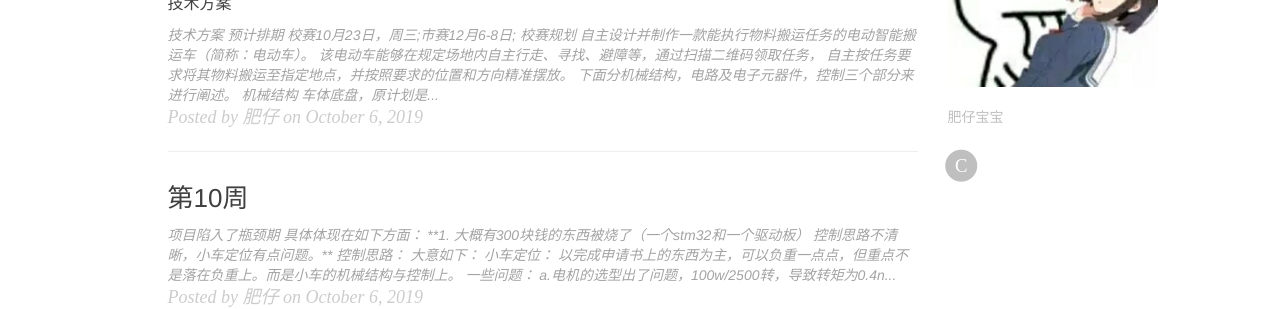
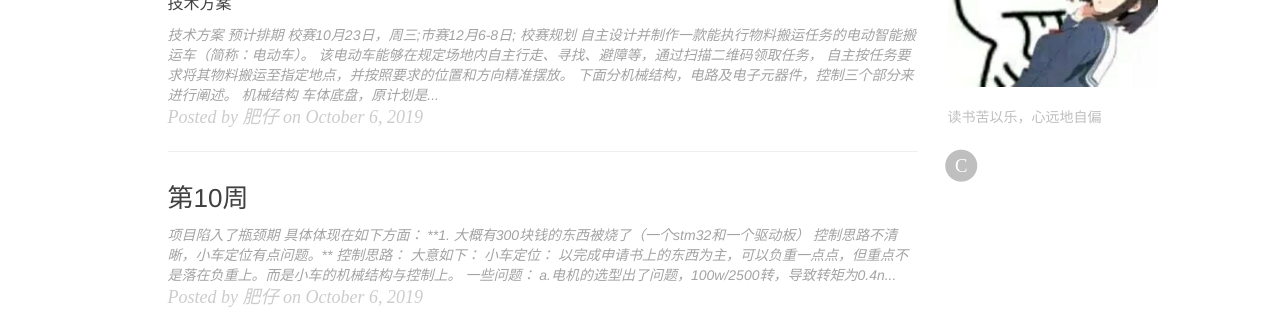
Before and after one commit to daniao2017/daniao2017.github.io, a Jekyll site: the page built from index.html, in a window 1280 px wide and 900 px high, scrolled down 567 px. Shown: the part 151-460 px from the top of the window. Built offline with Jekyll 4.4.1, drawn with Linux system fonts in a browser that asks for light colours; nearby versions of some CDN libraries; the list of posts is cut into pages by our own code; comment, search, counter and statistics services are not loaded.

Commit message:
Update _config.yml

```diff
--- a/_config.yml
+++ b/_config.yml
@@ -3,7 +3,7 @@
 SEOTitle: '肥仔的博客'
 header-img: 'img/black.jpeg'
 email: '2868108923@qq.com'
-description: A virtual proof that name is awesome!
+description: "读书苦以乐，心远地自宽"
 keyword: "肥仔, 个人网站, 个人博客, python, pcb, C++, 机器人"
 url: "https://daniao2017.github.io"              # your host, for absolute URL
 baseurl: ""                             # for example, '/blog' if your blog hosted on 'host/blog'
@@ -90,7 +90,7 @@
 
 # Sidebar settings
 sidebar: true                           # whether or not using Sidebar.
-sidebar-about-description: "肥仔宝宝"
+sidebar-about-description: "读书苦以乐，心远地自偏"
 sidebar-avatar: /img/daniao.jpg      # use absolute URL, seeing it's used in both `/` and `/about/`
 
 
@@ -109,43 +109,3 @@
 
 # MathJax rendering for layout:page (e.g. post preview)
 page-mathjax: false
-
-
-
-# Friends
-#friends: [
-    # {
-    # #     title: "Su",
-    # #     href: "http://su.gallery/"
-    # # },{
-    #     title: "乱序",
-    #     href: "http://mida.re/"
-    # },{
-    #     title: "前端外刊评论",
-    #     href: "http://qianduan.guru/"
-    # },{
-    #     title: "天镶的博客",
-    #     href: "http://lingyu.wang/"
-    # },{
-    #     title: "Luke 的自留地",
-    #     href: "http://hmqk1995.github.io"
-    # },{
-    #     title: "Ebn's Blog",
-    #     href: "http://ebnbin.com/"
-    # },{
-    #     title: "SmdCn's Blog",
-    #     href: "http://blog.smdcn.net"
-    # },{
-    #     title: "David's Game",
-    #     href: "https://www.ruoyaowu.com/"
-    # },{
-    #     title: "DHong Say",
-    #     href: "http://dhong.co"
-    # },{
-    #     title: "尹峰以为",
-    #     href: "http://ingf.github.io/"
-    # },{
-    #     title: "解旻的博客",
-    #     href: "http://xieminis.me/"
-    # }
-#]
```
